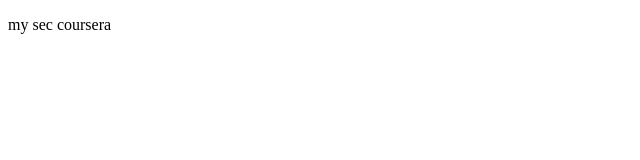
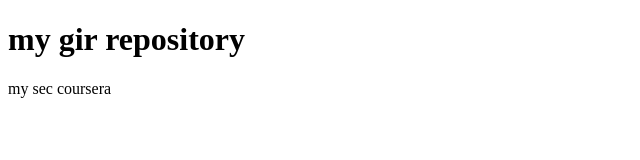
Before and after one commit to Rakshi30/git-test, a plain HTML site: page index.html in a window 1280 px wide. Shown: the whole page, without its empty margins (0-640 px from the left). Drawn offline with Linux system fonts and the light colour scheme.

Commit message:
sec commit

```diff
--- a/index.html
+++ b/index.html
@@ -4,6 +4,7 @@
 	<title>this is my sec page</title>
 </head>
 <body>
+	<h1>my gir repository</h1>
 	<p>my sec coursera </p>
 
 </body>
```
